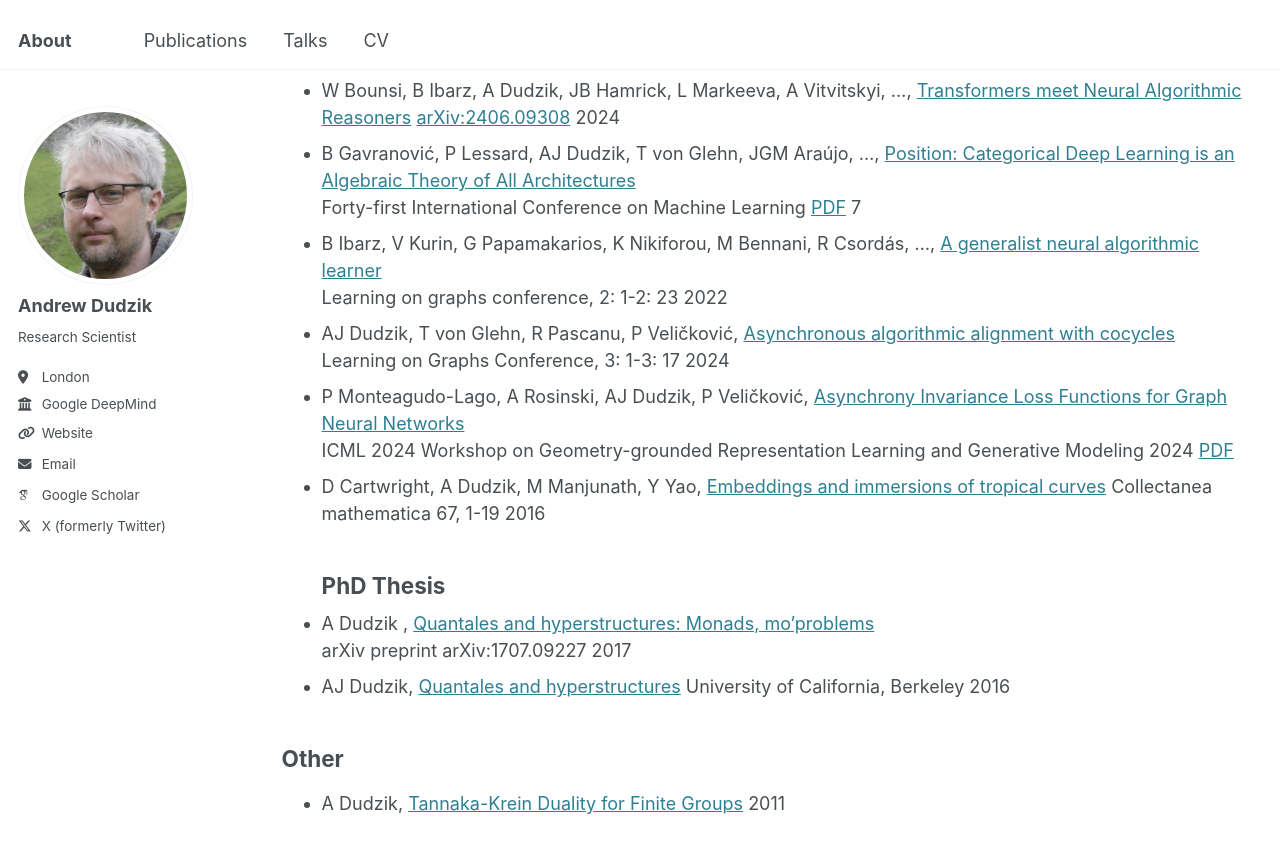
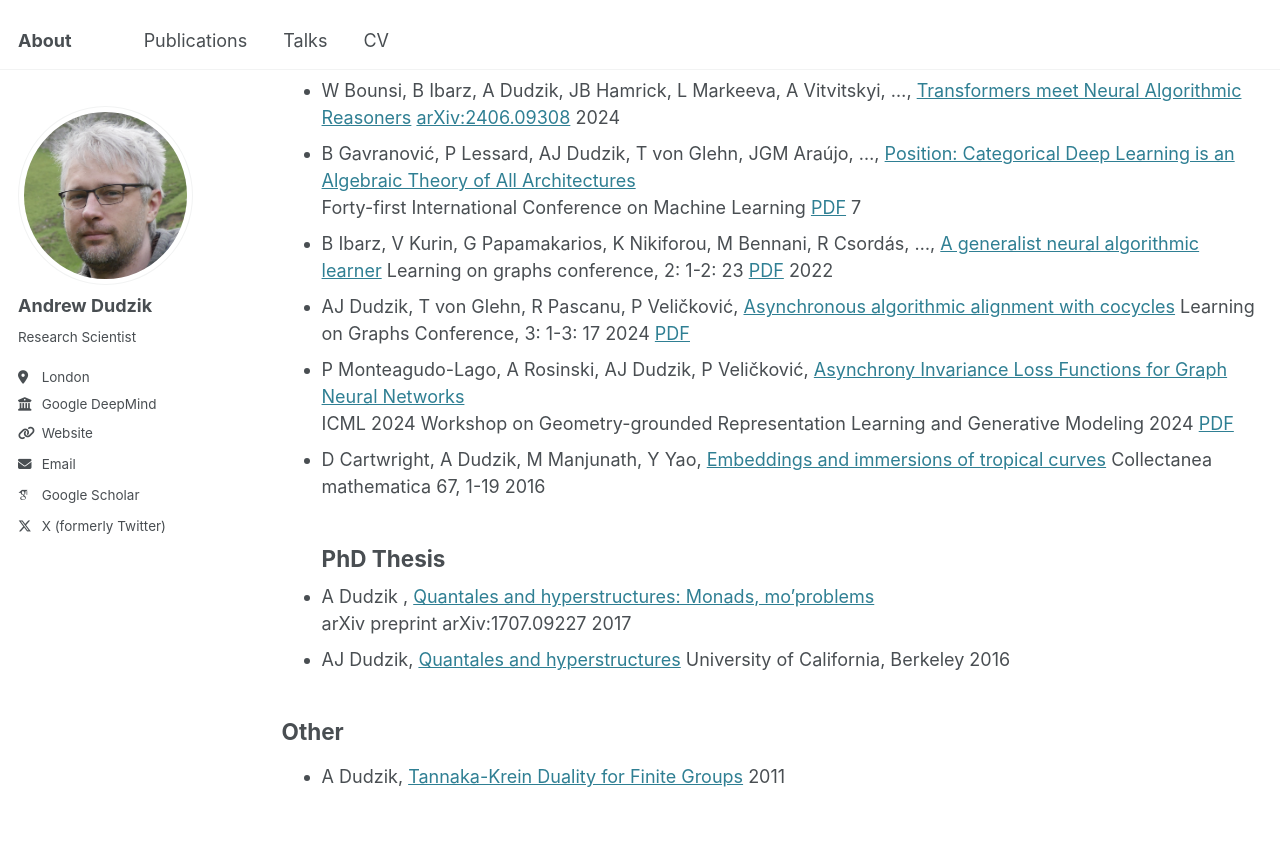
Before and after one commit to mdudzik/mdudzik.github.io, a Jekyll site: the page built from _pages/publications.md, in a window 1280 px wide and 900 px high, scrolled down 530 px. Shown: the top 853 px of the window. Built offline with Jekyll 4.4.1, drawn with Linux system fonts in a browser that asks for light colours; some web fonts are replaced.

Commit message:
fixing linked urls

```diff
--- a/_pages/publications.md
+++ b/_pages/publications.md
@@ -49,12 +49,10 @@ Advances in neural information processing systems 35, 20635-20647 2022 [PDF](htt
 - B Gavranović, P Lessard, AJ Dudzik, T von Glehn, JGM Araújo, ..., [Position: Categorical Deep Learning is an Algebraic Theory of All Architectures](https://openreview.net/forum?id=EIcxV7T0Sy)\
 Forty-first International Conference on Machine Learning [PDF](https://openreview.net/pdf?id=EIcxV7T0Sy)
 7
-- B Ibarz, V Kurin, G Papamakarios, K Nikiforou, M Bennani, R Csordás, ..., [A generalist neural algorithmic learner]()\
-Learning on graphs conference, 2: 1-2: 23
-	2022
-- AJ Dudzik, T von Glehn, R Pascanu, P Veličković, [Asynchronous algorithmic alignment with cocycles]()\
-Learning on Graphs Conference, 3: 1-3: 17
-	2024
+- B Ibarz, V Kurin, G Papamakarios, K Nikiforou, M Bennani, R Csordás, ..., [A generalist neural algorithmic learner](https://proceedings.mlr.press/v198/ibarz22a.html)
+Learning on graphs conference, 2: 1-2: 23 [PDF](https://proceedings.mlr.press/v198/ibarz22a/ibarz22a.pdf) 2022
+- AJ Dudzik, T von Glehn, R Pascanu, P Veličković, [Asynchronous algorithmic alignment with cocycles](https://proceedings.mlr.press/v231/dudzik24a.html)
+Learning on Graphs Conference, 3: 1-3: 17 2024 [PDF](https://proceedings.mlr.press/v231/dudzik24a/dudzik24a.pdf)
 - P Monteagudo-Lago, A Rosinski, AJ Dudzik, P Veličković, [Asynchrony Invariance Loss Functions for Graph Neural Networks]()\
 ICML 2024 Workshop on Geometry-grounded Representation Learning and Generative Modeling
 2024 [PDF](https://openreview.net/pdf?id=eeEMjpO2Kv)
```
